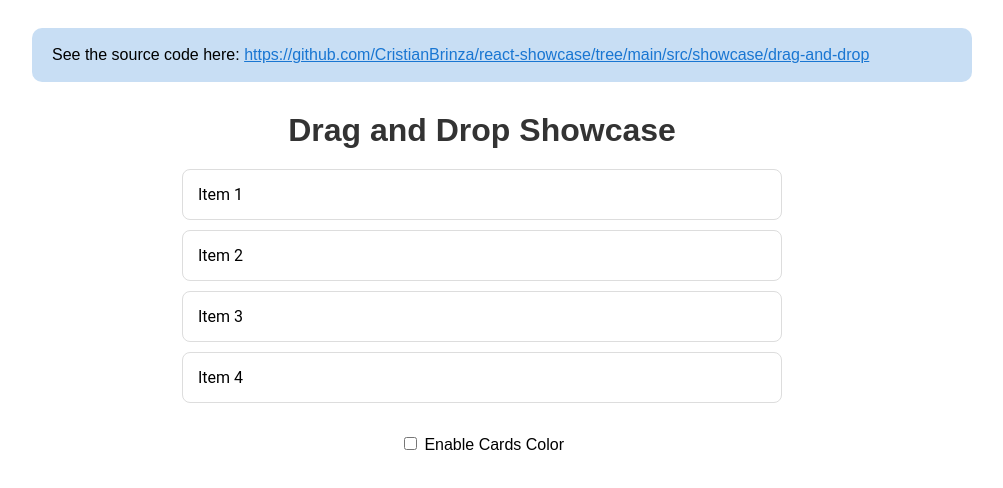
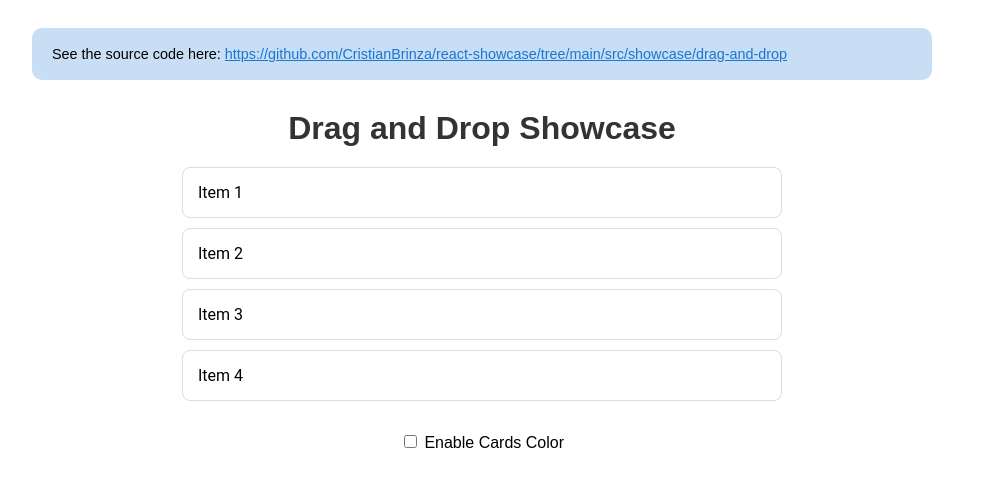
Before and after one commit to CristianBrinza/react-showcase, a React (Create React App) app: page /drag-and-drop in a window 1280 px wide. Shown: the top 488 px of the page, without its empty margins (158-1161 px from the left). Built offline with nearby package versions, Linux system fonts and the light colour scheme.

Commit message:
Update SourceCode.module.css

```diff
--- a/src/components/source-code/SourceCode.module.css
+++ b/src/components/source-code/SourceCode.module.css
@@ -5,12 +5,13 @@
     text-align: left;
     margin-bottom: 30px;
     font-weight: 350;
-    font-size: 1rem;
+    font-size: 0.9rem;
     padding: 18px 20px;
     background: rgba(25, 118, 210, 0.24);
     border-radius: 10px;
     transition: all 0.3s ease;
     width: 100%;
+    box-sizing: border-box;
 }
 
 .link {
```
